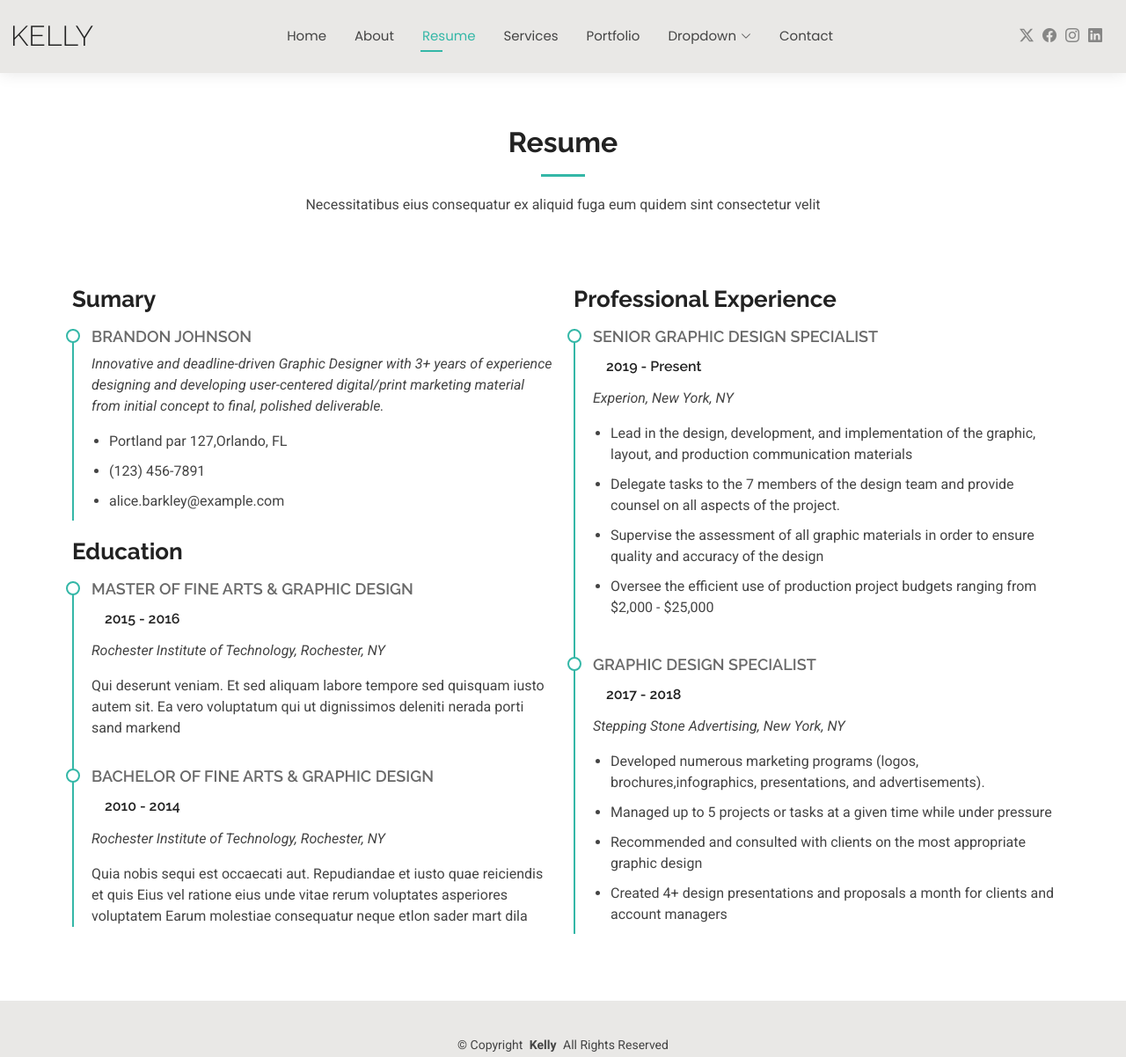
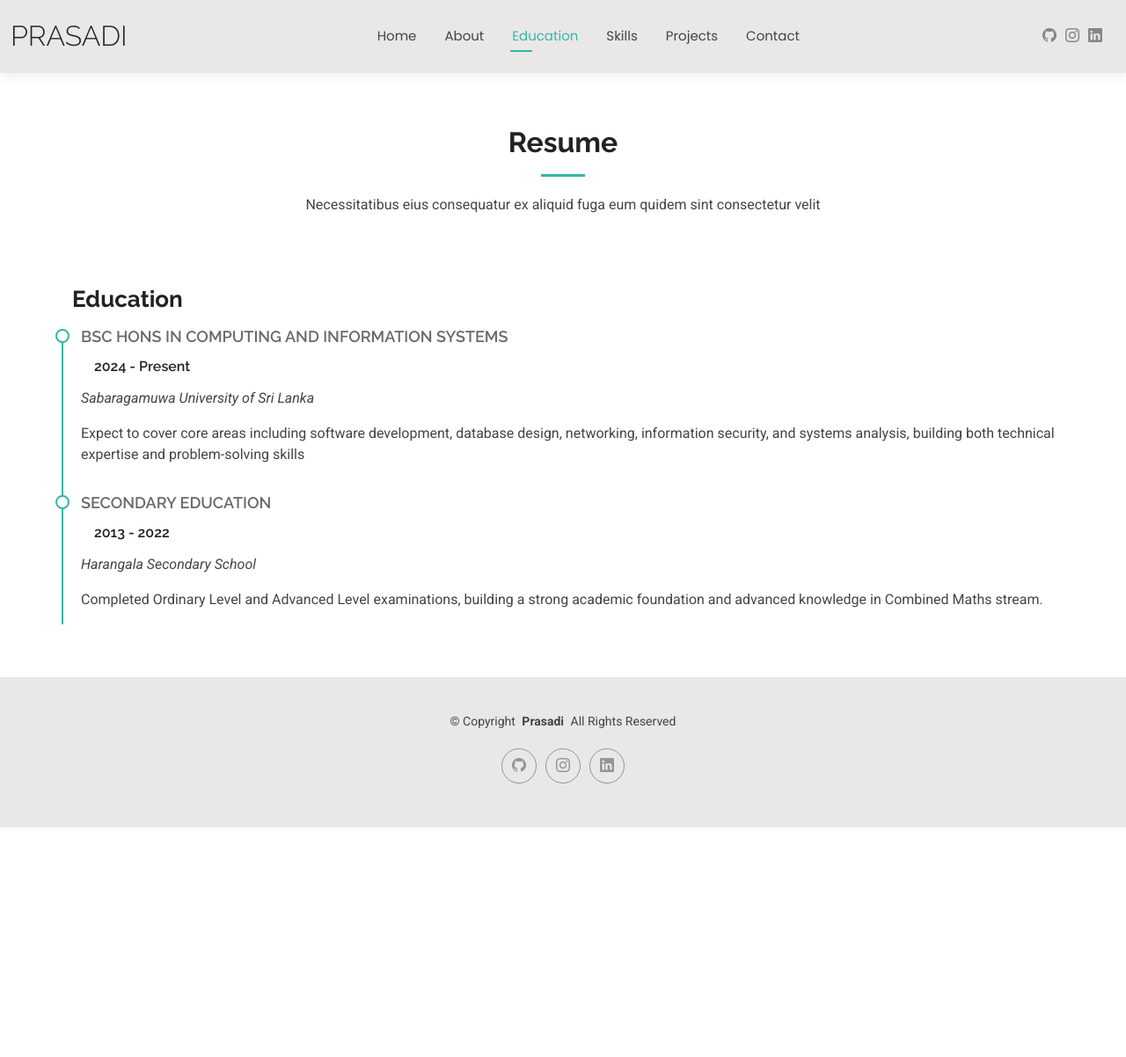
Before and after one commit to poornima825/portfolio, a plain HTML site: page resume.html in a window 1280 px wide. Shown: the top 1202 px of the page at 88% size. After the commit the page ends 941 px from the top, so only its background shows below. Drawn offline with Linux system fonts and the light colour scheme.

Commit message:
education page done

```diff
--- a/resume.html
+++ b/resume.html
@@ -4,13 +4,13 @@
 <head>
   <meta charset="utf-8">
   <meta content="width=device-width, initial-scale=1.0" name="viewport">
-  <title>Resume - Kelly Bootstrap Template</title>
-  <meta name="description" content="">
-  <meta name="keywords" content="">
+  <title>portfolio</title>
+  <meta name="description" content="Poornima Prasadini - Aspiring developer and dedicated student building creative web projects and sharing knowledge in tech.">
+  <meta name="keywords" content="Poornima Prasadini, aspiring developer, student portfolio, web development, coding projects, tech student">
 
-  <!-- Favicons -->
+  <!-- Favicons --><!--
   <link href="assets/img/favicon.png" rel="icon">
-  <link href="assets/img/apple-touch-icon.png" rel="apple-touch-icon">
+  <link href="assets/img/apple-touch-icon.png" rel="apple-touch-icon">-->
 
   <!-- Fonts -->
   <link href="https://fonts.googleapis.com" rel="preconnect">
@@ -27,13 +27,7 @@
   <!-- Main CSS File -->
   <link href="assets/css/main.css" rel="stylesheet">
 
-  <!-- =======================================================
-  * Template Name: Kelly
-  * Template URL: https://bootstrapmade.com/kelly-free-bootstrap-cv-resume-html-template/
-  * Updated: Aug 07 2024 with Bootstrap v5.3.3
-  * Author: BootstrapMade.com
-  * License: https://bootstrapmade.com/license/
-  ======================================================== -->
+
 </head>
 
 <body class="resume-page">
@@ -44,43 +38,25 @@
       <a href="index.html" class="logo d-flex align-items-center me-auto me-xl-0">
         <!-- Uncomment the line below if you also wish to use an image logo -->
         <!-- <img src="assets/img/logo.png" alt=""> -->
-        <h1 class="sitename">Kelly</h1>
+        <h1 class="sitename">Prasadi</h1>
       </a>
 
       <nav id="navmenu" class="navmenu">
         <ul>
           <li><a href="index.html">Home</a></li>
           <li><a href="about.html">About</a></li>
-          <li><a href="resume.html" class="active">Resume</a></li>
-          <li><a href="services.html">Services</a></li>
-          <li><a href="portfolio.html">Portfolio</a></li>
-          <li class="dropdown"><a href="#"><span>Dropdown</span> <i class="bi bi-chevron-down toggle-dropdown"></i></a>
-            <ul>
-              <li><a href="#">Dropdown 1</a></li>
-              <li class="dropdown"><a href="#"><span>Deep Dropdown</span> <i class="bi bi-chevron-down toggle-dropdown"></i></a>
-                <ul>
-                  <li><a href="#">Deep Dropdown 1</a></li>
-                  <li><a href="#">Deep Dropdown 2</a></li>
-                  <li><a href="#">Deep Dropdown 3</a></li>
-                  <li><a href="#">Deep Dropdown 4</a></li>
-                  <li><a href="#">Deep Dropdown 5</a></li>
-                </ul>
-              </li>
-              <li><a href="#">Dropdown 2</a></li>
-              <li><a href="#">Dropdown 3</a></li>
-              <li><a href="#">Dropdown 4</a></li>
-            </ul>
-          </li>
+          <li><a href="resume.html" class="active">Education</a></li>
+          <li><a href="services.html">Skills</a></li>
+          <li><a href="portfolio.html">Projects</a></li>
           <li><a href="contact.html">Contact</a></li>
         </ul>
         <i class="mobile-nav-toggle d-xl-none bi bi-list"></i>
       </nav>
 
       <div class="header-social-links">
-        <a href="#" class="twitter"><i class="bi bi-twitter-x"></i></a>
-        <a href="#" class="facebook"><i class="bi bi-facebook"></i></a>
-        <a href="#" class="instagram"><i class="bi bi-instagram"></i></a>
-        <a href="#" class="linkedin"><i class="bi bi-linkedin"></i></a>
+         <a href="https://github.com/poornima825" class="github"><i class="bi bi-github"></i></a>
+        <a href="#https://www.instagram.com/hira.ya963?igsh=a2ZmdmUyZmVmMWRy" class="instagram"><i class="bi bi-instagram"></i></a>
+        <a href="#www.linkedin.com/in/poornima-prasadini" class="linkedin"><i class="bi bi-linkedin"></i></a>
       </div>
 
     </div>
@@ -101,7 +77,7 @@
 
         <div class="row">
 
-          <div class="col-lg-6" data-aos="fade-up" data-aos-delay="100">
+          <!--<div class="col-lg-6" data-aos="fade-up" data-aos-delay="100">
             <h3 class="resume-title">Sumary</h3>
 
             <div class="resume-item pb-0">
@@ -112,58 +88,27 @@
                 <li>(123) 456-7891</li>
                 <li>alice.barkley@example.com</li>
               </ul>
-            </div><!-- Edn Resume Item -->
+            </div>--><!-- Edn Resume Item -->
 
             <h3 class="resume-title">Education</h3>
             <div class="resume-item">
-              <h4>Master of Fine Arts &amp; Graphic Design</h4>
-              <h5>2015 - 2016</h5>
-              <p><em>Rochester Institute of Technology, Rochester, NY</em></p>
-              <p>Qui deserunt veniam. Et sed aliquam labore tempore sed quisquam iusto autem sit. Ea vero voluptatum qui ut dignissimos deleniti nerada porti sand markend</p>
+              <h4>BSc Hons in Computing and Information Systems</h4>
+              <h5>2024 - Present</h5>
+              <p><em>Sabaragamuwa University of Sri Lanka</em></p>
+              <p>Expect to cover core areas including software development, database design,
+                 networking, information security, and systems analysis, building both technical expertise and problem-solving skills</p>
             </div><!-- Edn Resume Item -->
 
             <div class="resume-item">
-              <h4>Bachelor of Fine Arts &amp; Graphic Design</h4>
-              <h5>2010 - 2014</h5>
-              <p><em>Rochester Institute of Technology, Rochester, NY</em></p>
-              <p>Quia nobis sequi est occaecati aut. Repudiandae et iusto quae reiciendis et quis Eius vel ratione eius unde vitae rerum voluptates asperiores voluptatem Earum molestiae consequatur neque etlon sader mart dila</p>
+              <h4>Secondary Education</h4>
+              <h5>2013 - 2022</h5>
+              <p><em>Harangala Secondary School</em></p>
+              <p>Completed Ordinary Level and Advanced Level examinations,
+                 building a strong academic foundation and advanced knowledge in Combined Maths stream.</p>
             </div><!-- Edn Resume Item -->
 
           </div>
 
-          <div class="col-lg-6" data-aos="fade-up" data-aos-delay="200">
-            <h3 class="resume-title">Professional Experience</h3>
-            <div class="resume-item">
-              <h4>Senior graphic design specialist</h4>
-              <h5>2019 - Present</h5>
-              <p><em>Experion, New York, NY </em></p>
-              <ul>
-                <li>Lead in the design, development, and implementation of the graphic, layout, and production communication materials</li>
-                <li>Delegate tasks to the 7 members of the design team and provide counsel on all aspects of the project. </li>
-                <li>Supervise the assessment of all graphic materials in order to ensure quality and accuracy of the design</li>
-                <li>Oversee the efficient use of production project budgets ranging from $2,000 - $25,000</li>
-              </ul>
-            </div><!-- Edn Resume Item -->
-
-            <div class="resume-item">
-              <h4>Graphic design specialist</h4>
-              <h5>2017 - 2018</h5>
-              <p><em>Stepping Stone Advertising, New York, NY</em></p>
-              <ul>
-                <li>Developed numerous marketing programs (logos, brochures,infographics, presentations, and advertisements).</li>
-                <li>Managed up to 5 projects or tasks at a given time while under pressure</li>
-                <li>Recommended and consulted with clients on the most appropriate graphic design</li>
-                <li>Created 4+ design presentations and proposals a month for clients and account managers</li>
-              </ul>
-            </div><!-- Edn Resume Item -->
-
-          </div>
-
-        </div>
-
-      </div>
-
-    </section><!-- /Resume Section -->
 
   </main>
 
@@ -171,20 +116,19 @@
 
     <div class="container">
       <div class="copyright text-center ">
-        <p>© <span>Copyright</span> <strong class="px-1 sitename">Kelly</strong> <span>All Rights Reserved<br></span></p>
+        <p>© <span>Copyright</span> <strong class="px-1 sitename">Prasadi</strong> <span>All Rights Reserved<br></span></p>
       </div>
       <div class="social-links d-flex justify-content-center">
-        <a href=""><i class="bi bi-twitter-x"></i></a>
-        <a href=""><i class="bi bi-facebook"></i></a>
-        <a href=""><i class="bi bi-instagram"></i></a>
-        <a href=""><i class="bi bi-linkedin"></i></a>
+        <a href="https://github.com/poornima825" class="github"><i class="bi bi-github"></i></a>
+        <a href="#https://www.instagram.com/hira.ya963?igsh=a2ZmdmUyZmVmMWRy" class="instagram"><i class="bi bi-instagram"></i></a>
+        <a href="#www.linkedin.com/in/poornima-prasadini" class="linkedin"><i class="bi bi-linkedin"></i></a>
       </div>
       <div class="credits">
         <!-- All the links in the footer should remain intact. -->
         <!-- You can delete the links only if you've purchased the pro version. -->
         <!-- Licensing information: https://bootstrapmade.com/license/ -->
         <!-- Purchase the pro version with working PHP/AJAX contact form: [buy-url] -->
-        Designed by <a href="https://bootstrapmade.com/">BootstrapMade</a> Distributed by <a href=“https://themewagon.com>ThemeWagon
+       <!-- Designed by <a href="https://bootstrapmade.com/">BootstrapMade</a> Distributed by <a href=“https://themewagon.com>ThemeWagon -->
       </div>
     </div>
 
```
